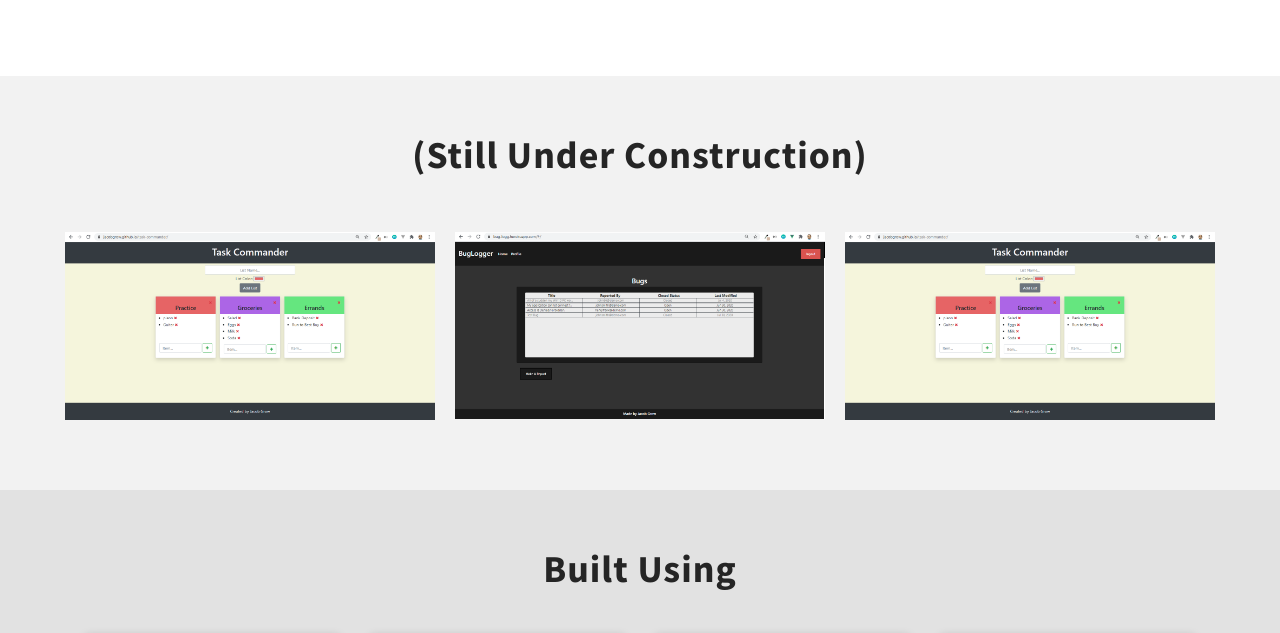
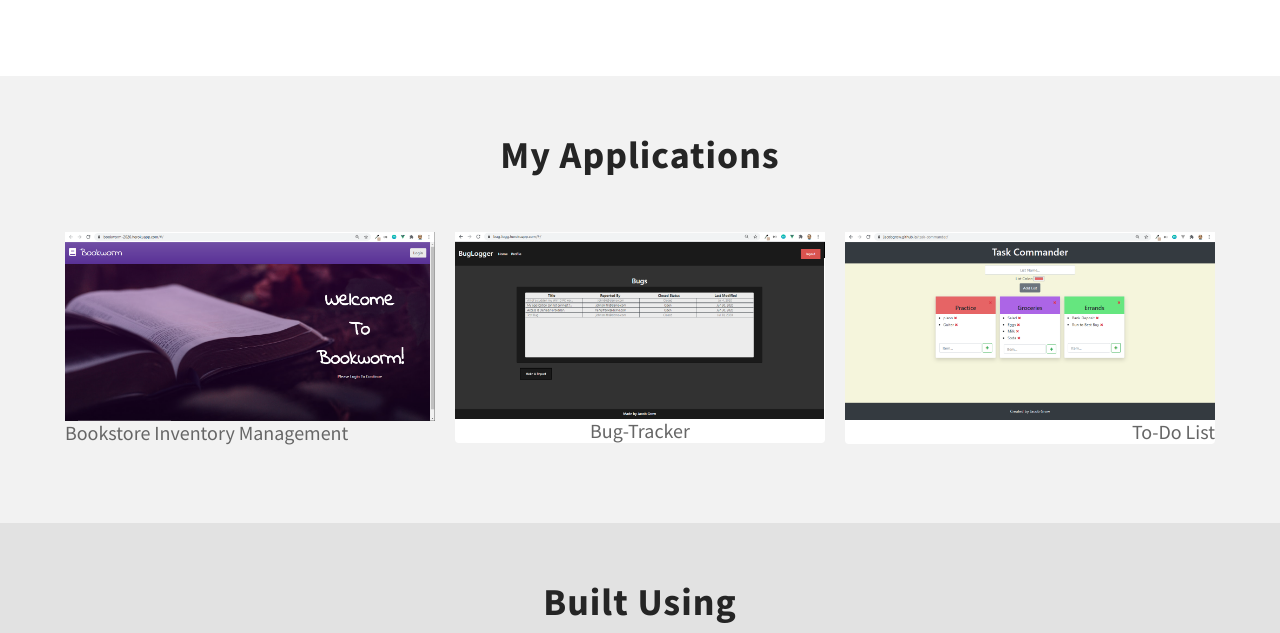
Before and after one commit to JacobGrow/JacobGrow, a plain HTML site: page index.html in a window 1280 px wide. Shown: the part 1300-1933 px from the top of the page. Drawn offline with nearby package versions, Linux system fonts and the light colour scheme; files whose address does not match are found by name.

Commit message:
Updated Projects and Styling

```diff
--- a/index.html
+++ b/index.html
@@ -171,7 +171,7 @@
     <section id="portfolios" class="section-padding">
       <!-- Container Starts -->
       <div class="container">
-        <h2 class="section-title wow flipInX" data-wow-delay="0.4s">(Still Under Construction)</h2>
+        <h2 class="section-title wow flipInX" data-wow-delay="0.4s">My Applications</h2>
         <div class="row">
           <!-- <div class="col-md-12"> -->
             <!-- Portfolio Controller/Buttons -->
@@ -197,21 +197,22 @@
             <div class="col-sm-6 col-md-4 col-lg-4 col-xl-4 mix development print">
               <div class="portfolio-item">
                 <div class="shot-item">
-                  <img src="assets/task-master.png" alt="" />
+                  <img src="assets/BookWorm.PNG" alt="" />
                   <div class="overlay">
                     <div class="icons">
-                      <a class="lightbox preview" href="assets/task-master.png">
+                      <a class="lightbox preview" href="assets/BookWorm.PNG">
                         <i class="icon-eye"></i>
                       </a>
-                      <a class="link" href="https://jacobgrow.github.io/task-commander/">
+                      <a class="link" href="https://bookworm-2020.herokuapp.com/#/">
                         <i class="icon-link"></i>
                       </a>
                     </div>
                   </div>
                 </div>
+                <h5>Bookstore Inventory Management</h5>
               </div>
             </div>
-            <div class="col-sm-6 col-md-4 col-lg-4 col-xl-4 mix design print">
+            <div class="col-sm-6 col-md-4 col-lg-4 col-xl-4 mix design print text-center">
               <div class="portfolio-item">
                 <div class="shot-item">
                   <img src="assets/Bug-Log.PNG" alt=""/>
@@ -225,10 +226,11 @@
                       </a>
                     </div>
                   </div>
+                  <h5>Bug-Tracker</h5>
                 </div>
               </div>
             </div>
-            <div class="col-sm-6 col-md-4 col-lg-4 col-xl-4 mix development">
+            <div class="col-sm-6 col-md-4 col-lg-4 col-xl-4 mix development text-right">
               <div class="portfolio-item">
                 <div class="shot-item">
                   <img src="assets/Task-Master.PNG" alt=""/>
@@ -242,6 +244,7 @@
                       </a>
                     </div>
                   </div>
+                  <h5>To-Do List</h5>
                 </div>
               </div>
             </div>
```
Also changed, not shown: assets/BookWorm.PNG (added).
